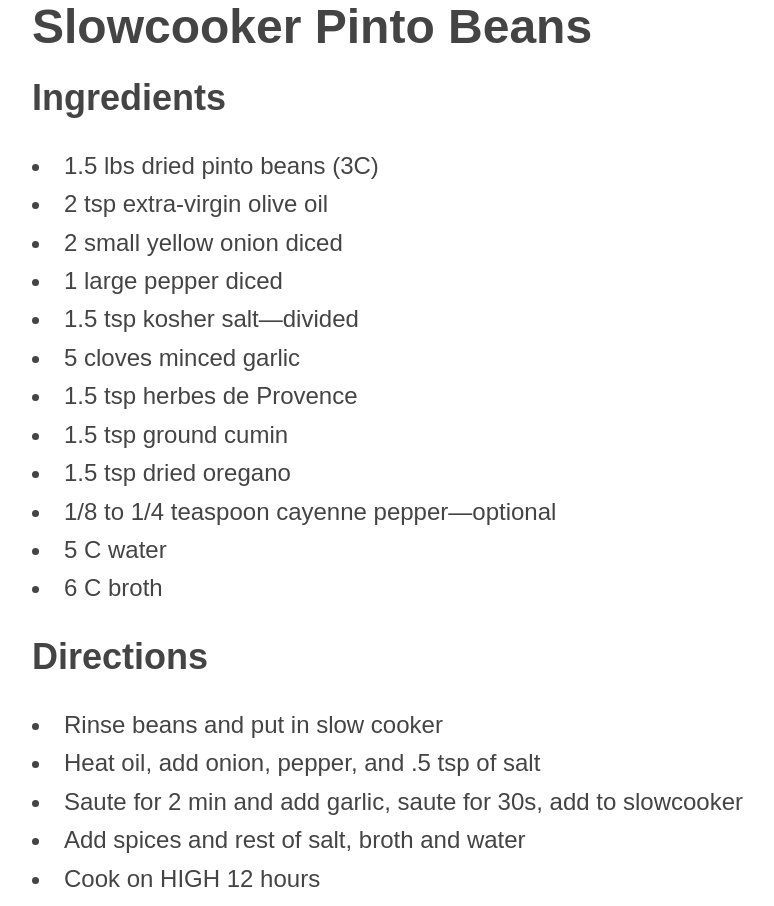
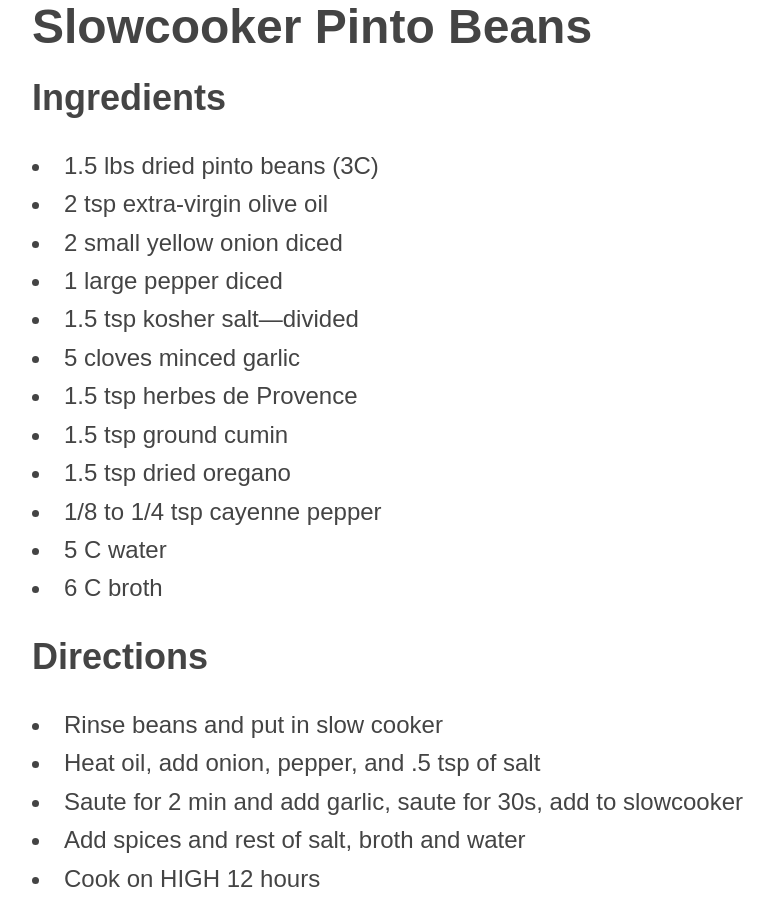
Before and after one commit to sgraham/sgraham.github.io, a Jekyll site: the page recipes/slowcooker-pinto-beans.html, which Jekyll copies as it is, in a window 1280 px wide. Shown: the whole page, without its empty margins (32-806 px from the left). Built offline with Jekyll 4.4.1, drawn with Linux system fonts in a browser that asks for light colours.

Commit message:
non optional cayenne

```diff
--- a/recipes/slowcooker-pinto-beans.html
+++ b/recipes/slowcooker-pinto-beans.html
@@ -14,7 +14,7 @@
 <li>1.5 tsp herbes de Provence
 <li>1.5 tsp ground cumin
 <li>1.5 tsp dried oregano
-<li>1/8 to 1/4  teaspoon cayenne pepper&mdash;optional
+<li>1/8 to 1/4 tsp cayenne pepper
 <li>5 C water
 <li>6 C broth
 <h2>Directions</h2>
```
